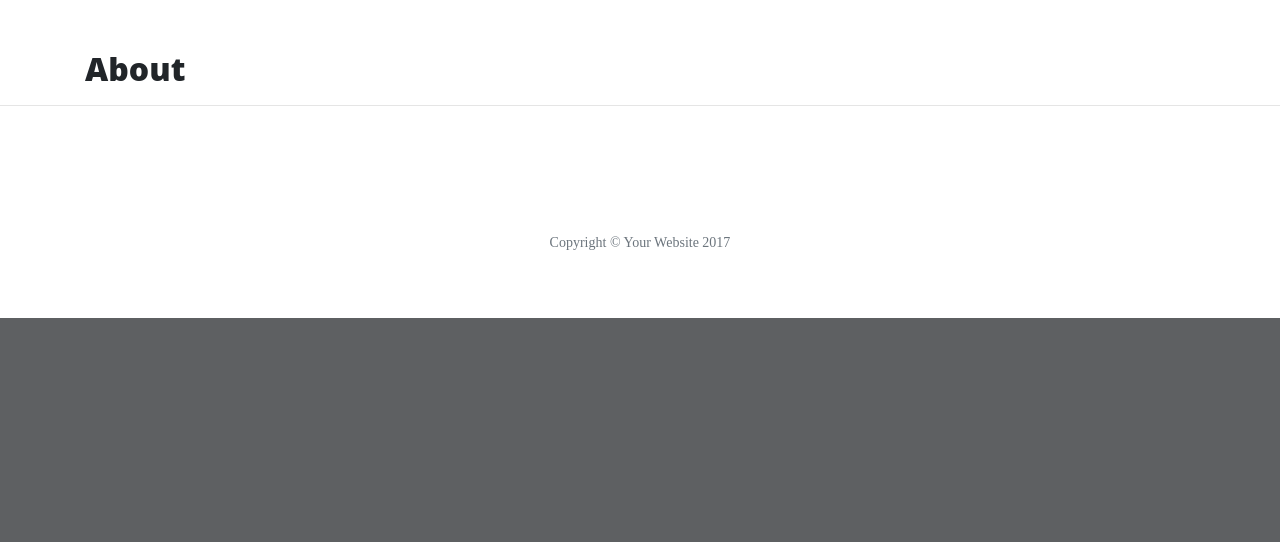
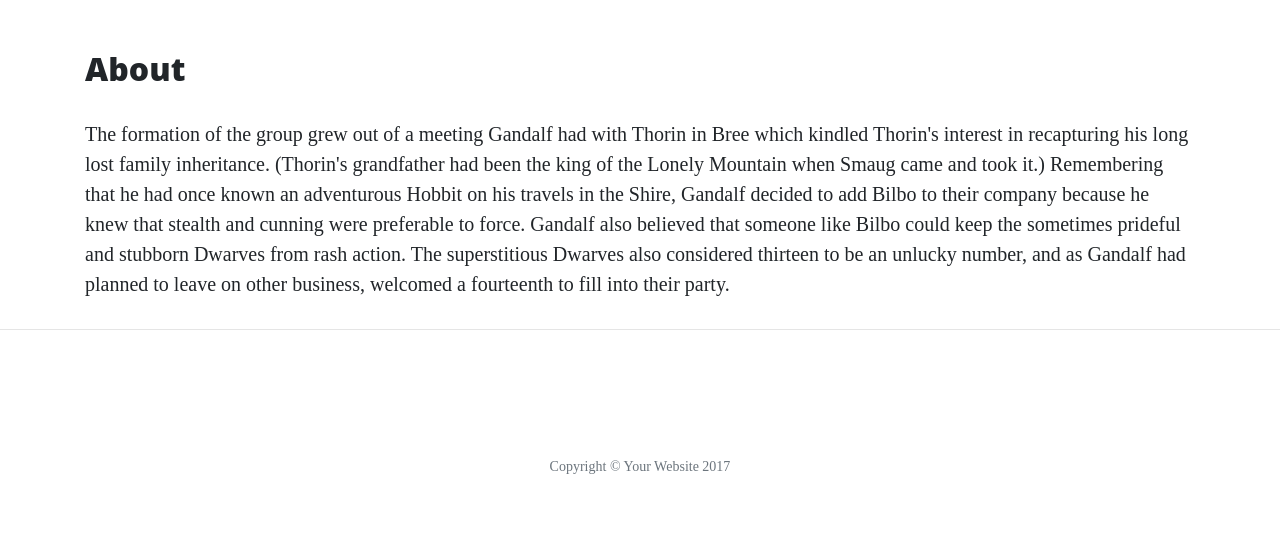
Before and after one commit to pitufo08/HELLO_FLASK, a Flask app: page /about in a window 1280 px wide. Shown: the part 628-1170 px from the top of the page. Before the commit the page ends 946 px from the top, so only its background shows below. Run offline with Flask 2, Linux system fonts and the light colour scheme; some libraries are stand-ins or nearby versions.

Commit message:
adding some content to about.html

```diff
--- a/templates/about.html
+++ b/templates/about.html
@@ -1,4 +1,13 @@
 {% extends 'base.html' %}
 {% block content %}
     <h2>About</h2>
+    <p>
+        The formation of the group grew out of a meeting Gandalf had with Thorin in Bree which kindled Thorin's interest
+         in recapturing his long lost family inheritance. (Thorin's grandfather had been the king of the Lonely Mountain
+          when Smaug came and took it.) Remembering that he had once known an adventurous Hobbit on his travels in the Shire,
+           Gandalf decided to add Bilbo to their company because he knew that stealth and cunning were preferable to force.
+            Gandalf also believed that someone like Bilbo could keep the sometimes prideful and stubborn Dwarves from rash action.
+             The superstitious Dwarves also considered thirteen to be an unlucky number,
+              and as Gandalf had planned to leave on other business, welcomed a fourteenth to fill into their party.
+    </p>
 {% endblock %}
```
